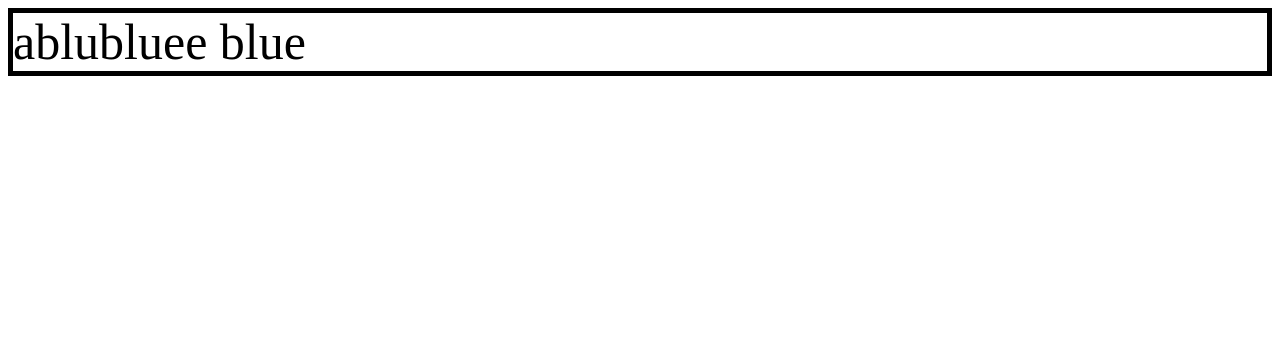
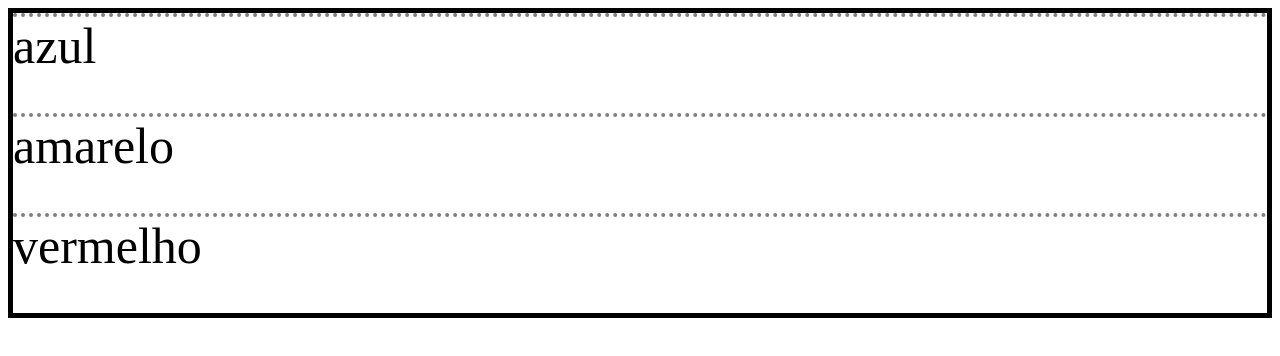
Before and after one commit to ufjf-dcc207/ufjf-dcc207-2026-3-a-atv10-nsalgado2000, a React (Vite) app: page / in a window 1280 px wide. Shown: the top 356 px of the page. Built offline with nearby package versions, Linux system fonts and the light colour scheme.

Commit message:
feat: ajusta css para dividir a garrafa

```diff
--- a/src/App.css
+++ b/src/App.css
@@ -1,4 +1,12 @@
 .garrafa {
+  display: flex;
+  flex-direction: column;
+  height: 300px;
   border: 5px solid black;
   font-size: 50px
 }
+
+.cor {
+  border-top:4px dotted gray ;
+  flex: 1;
+}
--- a/src/assets/Garrafa.tsx
+++ b/src/assets/Garrafa.tsx
@@ -2,7 +2,12 @@ export default function Garrafa() {
 
   return (
     <>
-     <div className="garrafa"> ablubluee blue</div>
+     <div className="garrafa">
+     <div className="cor">azul</div>
+     <div className="cor">amarelo</div>
+     <div className="cor">vermelho</div>
+
+     </div>
     </>
   )
 }
```
